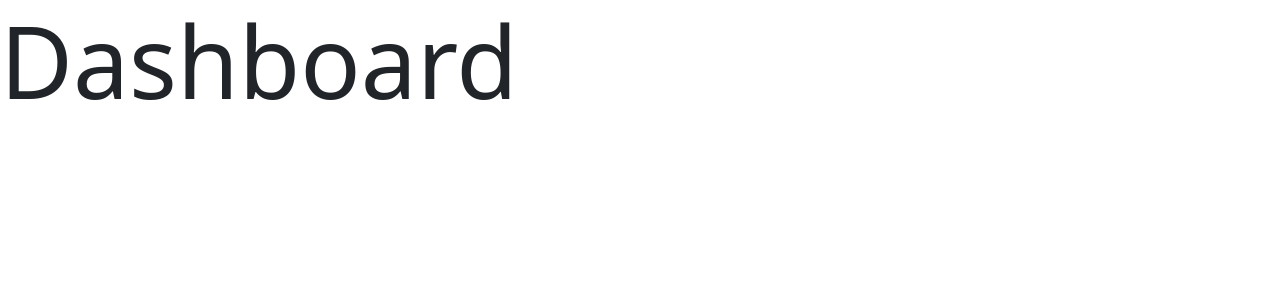
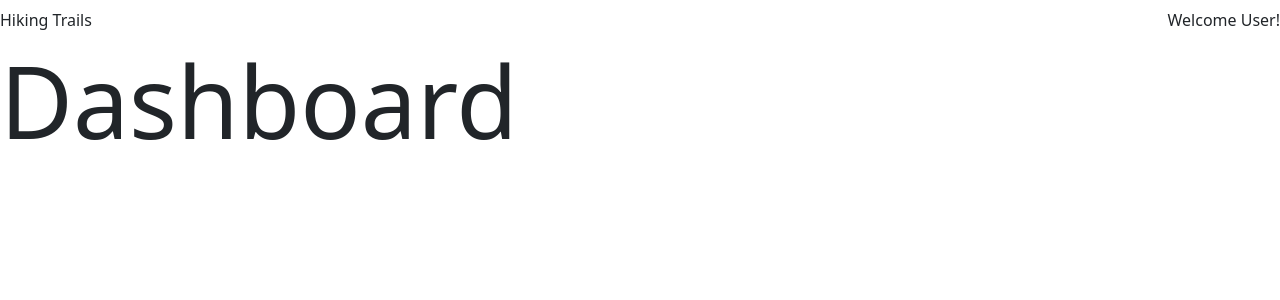
Before and after one commit to ZachGleason/hiking, a Django app: page / in a window 1280 px wide. Shown: the top 300 px of the page. Run offline with Django 4.2, Linux system fonts and the light colour scheme.

Commit message:
adding header

```diff
--- a/hike/templates/dashboard.html
+++ b/hike/templates/dashboard.html
@@ -10,6 +10,17 @@
     <link href="https://cdn.jsdelivr.net/npm/bootstrap@5.1.3/dist/css/bootstrap.min.css" rel="stylesheet" integrity="sha384-1BmE4kWBq78iYhFldvKuhfTAU6auU8tT94WrHftjDbrCEXSU1oBoqyl2QvZ6jIW3" crossorigin="anonymous">
 </head>
 <body>
+    <header>
+        <div class="navbar">
+            <div class="title">
+                Hiking Trails
+            </div>
+            <div class="user">
+                Welcome User!
+            </div>
+        </div>
+    </header>
     <h1 id="main">Dashboard</h1>
+
 </body>
 </html>
```
